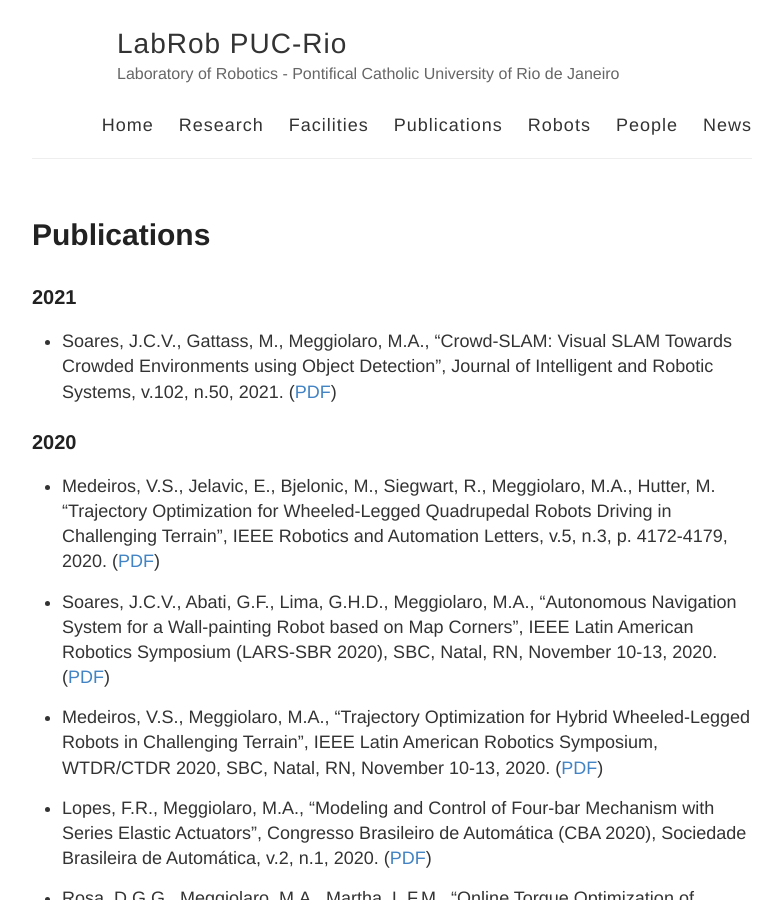
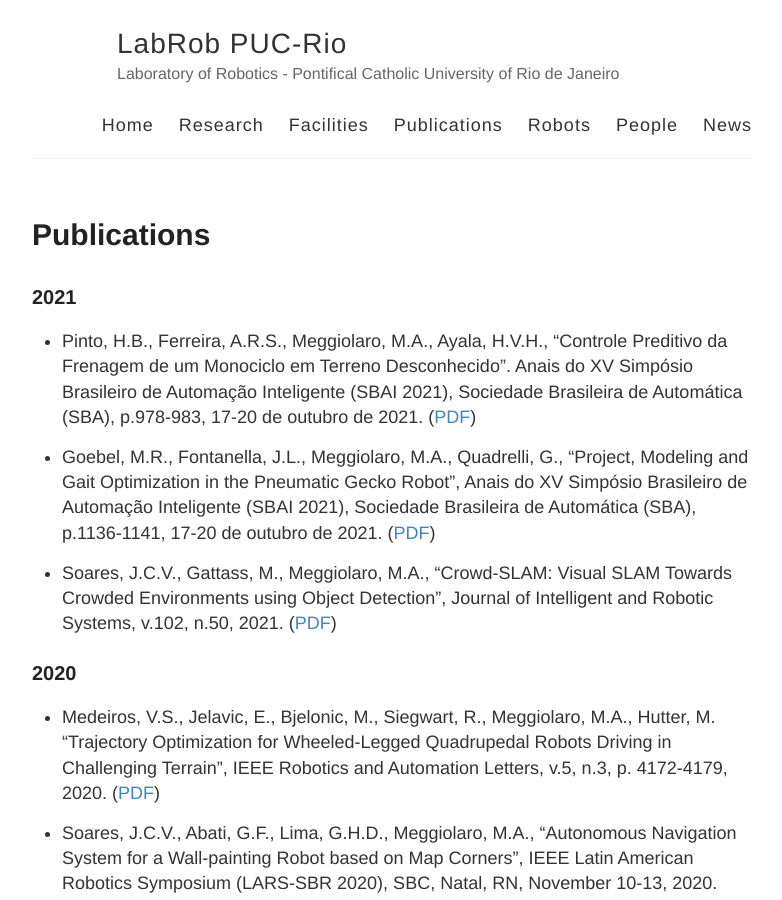
Before and after one commit to labrobpuc/labrobpuc.github.io, a Jekyll site: the page built from publications.md, in a window 1280 px wide and 900 px high. Shown: the whole window, without its empty margins (248-1030 px from the left). Built offline with Jekyll 4.4.1, drawn with Linux system fonts in a browser that asks for light colours.

Commit message:
Update publications.md

```diff
--- a/publications.md
+++ b/publications.md
@@ -5,6 +5,10 @@
 ---
 
 ### 2021
+
+- Pinto, H.B., Ferreira, A.R.S., Meggiolaro, M.A., Ayala, H.V.H., “Controle Preditivo da Frenagem de um Monociclo em Terreno Desconhecido”. Anais do XV Simpósio Brasileiro de Automação Inteligente (SBAI 2021), Sociedade Brasileira de Automática (SBA), p.978-983, 17-20 de outubro de 2021. ([PDF](https://www.researchgate.net/publication/355411711_Controle_Preditivo_da_Frenagem_de_um_Uniciclo_em_Terreno_Desconhecido))
+
+- Goebel, M.R., Fontanella, J.L., Meggiolaro, M.A., Quadrelli, G., “Project, Modeling and Gait Optimization in the Pneumatic Gecko Robot”, Anais do XV Simpósio Brasileiro de Automação Inteligente (SBAI 2021), Sociedade Brasileira de Automática (SBA), p.1136-1141, 17-20 de outubro de 2021. ([PDF](https://www.researchgate.net/publication/355381278_Project_Modeling_and_Gait_Optimization_in_the_Pneumatic_Gecko_Robot))
 
 - Soares, J.C.V., Gattass, M., Meggiolaro, M.A., “Crowd-SLAM: Visual SLAM Towards Crowded Environments using Object Detection", Journal of Intelligent and Robotic Systems, v.102, n.50, 2021. ([PDF](http://meggi.usuarios.rdc.puc-rio.br/paper/R78_JIRS21_Crowd_SLAM.pdf))
 
```
